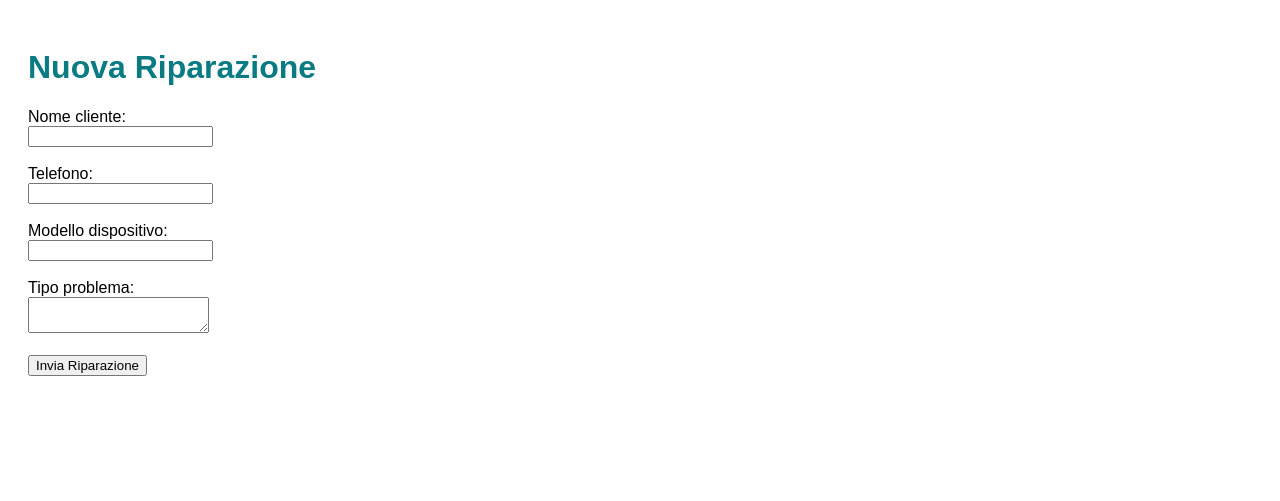
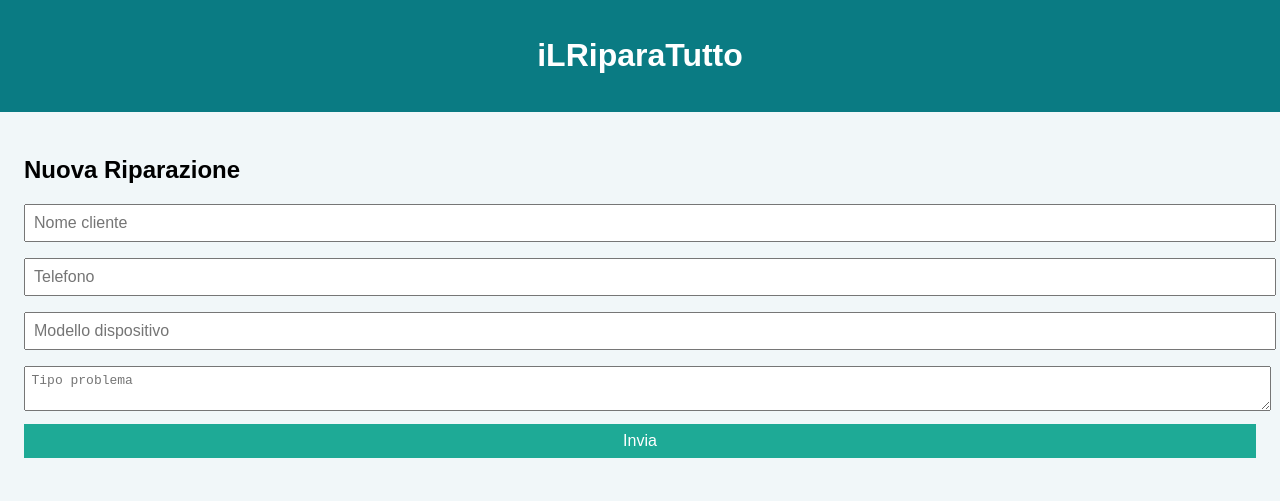
Before and after one commit to alixange85/ilriparatutto-frontend, a plain HTML site: page index.html in a window 1280 px wide. Drawn offline with Linux system fonts and the light colour scheme.

Commit message:
Add files via upload

```diff
--- /dev/null
+++ b/app.js
@@ -0,0 +1,37 @@
+document.addEventListener('DOMContentLoaded', () => {
+  const root = document.getElementById('root');
+  root.innerHTML = `
+    <header><h1>iLRiparaTutto</h1></header>
+    <div class="container">
+      <h2>Nuova Riparazione</h2>
+      <form id="repairForm">
+        <input name="cliente" placeholder="Nome cliente" required />
+        <input name="telefono" placeholder="Telefono" required />
+        <input name="modello" placeholder="Modello dispositivo" required />
+        <textarea name="problema" placeholder="Tipo problema" required></textarea>
+        <button type="submit">Invia</button>
+      </form>
+      <p id="result"></p>
+    </div>
+  `;
+
+  const form = document.getElementById('repairForm');
+  form.addEventListener('submit', async (e) => {
+    e.preventDefault();
+    const formData = new FormData(form);
+    const data = Object.fromEntries(formData.entries());
+
+    try {
+      const res = await fetch('https://ilriparatutto-1.onrender.com/nuova-riparazione', {
+        method: 'POST',
+        headers: { 'Content-Type': 'application/json' },
+        body: JSON.stringify(data)
+      });
+      const msg = await res.text();
+      document.getElementById('result').innerText = msg;
+      form.reset();
+    } catch (err) {
+      document.getElementById('result').innerText = 'Errore: ' + err;
+    }
+  });
+});
--- a/index.html
+++ b/index.html
@@ -3,38 +3,11 @@
 <head>
   <meta charset="UTF-8" />
   <meta name="viewport" content="width=device-width, initial-scale=1.0" />
-  <title>iLRiparaTutto - Nuova Riparazione</title>
+  <title>iLRiparaTutto</title>
+  <link rel="stylesheet" href="style.css" />
 </head>
-<body style="font-family: sans-serif; padding: 20px;">
-  <h1 style="color: #0a7b83;">Nuova Riparazione</h1>
-  <form id="repairForm">
-    <label>Nome cliente:<br><input type="text" name="cliente" required></label><br><br>
-    <label>Telefono:<br><input type="text" name="telefono" required></label><br><br>
-    <label>Modello dispositivo:<br><input type="text" name="modello" required></label><br><br>
-    <label>Tipo problema:<br><textarea name="problema" required></textarea></label><br><br>
-    <button type="submit">Invia Riparazione</button>
-  </form>
-
-  <p id="result" style="margin-top: 20px;"></p>
-
-  <script>
-    document.getElementById('repairForm').addEventListener('submit', async function(e) {
-      e.preventDefault();
-      const formData = new FormData(this);
-      const data = Object.fromEntries(formData.entries());
-
-      try {
-        const res = await fetch('https://ilriparatutto-1.onrender.com/nuova-riparazione', {
-          method: 'POST',
-          headers: { 'Content-Type': 'application/json' },
-          body: JSON.stringify(data)
-        });
-        const msg = await res.text();
-        document.getElementById('result').innerText = msg;
-      } catch (err) {
-        document.getElementById('result').innerText = 'Errore durante l'invio: ' + err;
-      }
-    });
-  </script>
+<body>
+  <div id="root"></div>
+  <script src="app.js"></script>
 </body>
 </html>
--- /dev/null
+++ b/style.css
@@ -0,0 +1,27 @@
+body {
+  margin: 0;
+  font-family: sans-serif;
+  background-color: #f1f7f9;
+}
+header {
+  background-color: #0a7b83;
+  color: white;
+  padding: 1em;
+  text-align: center;
+}
+.container {
+  padding: 1.5em;
+}
+input, textarea, button {
+  display: block;
+  width: 100%;
+  margin-bottom: 1em;
+  padding: 0.5em;
+  font-size: 1em;
+}
+button {
+  background-color: #1eaa96;
+  color: white;
+  border: none;
+  cursor: pointer;
+}
```
